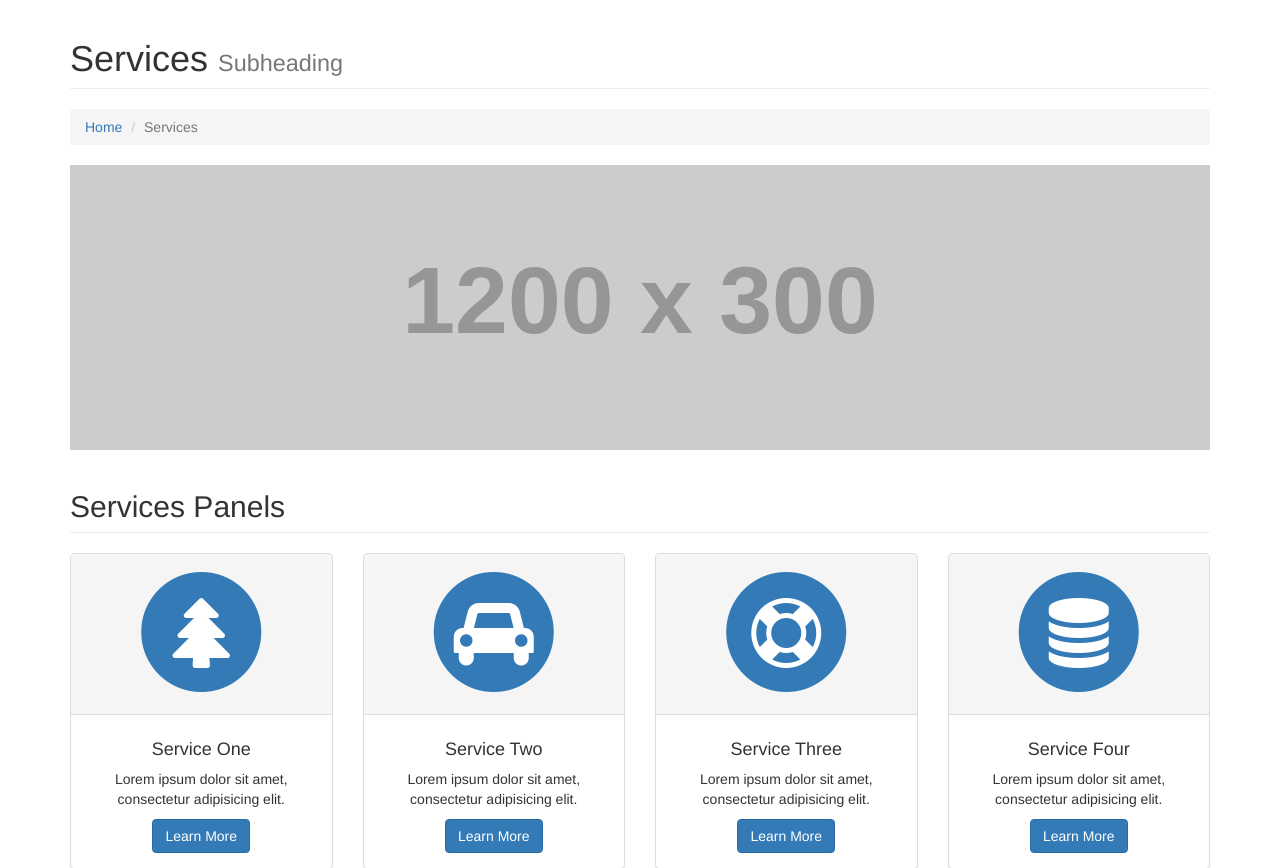
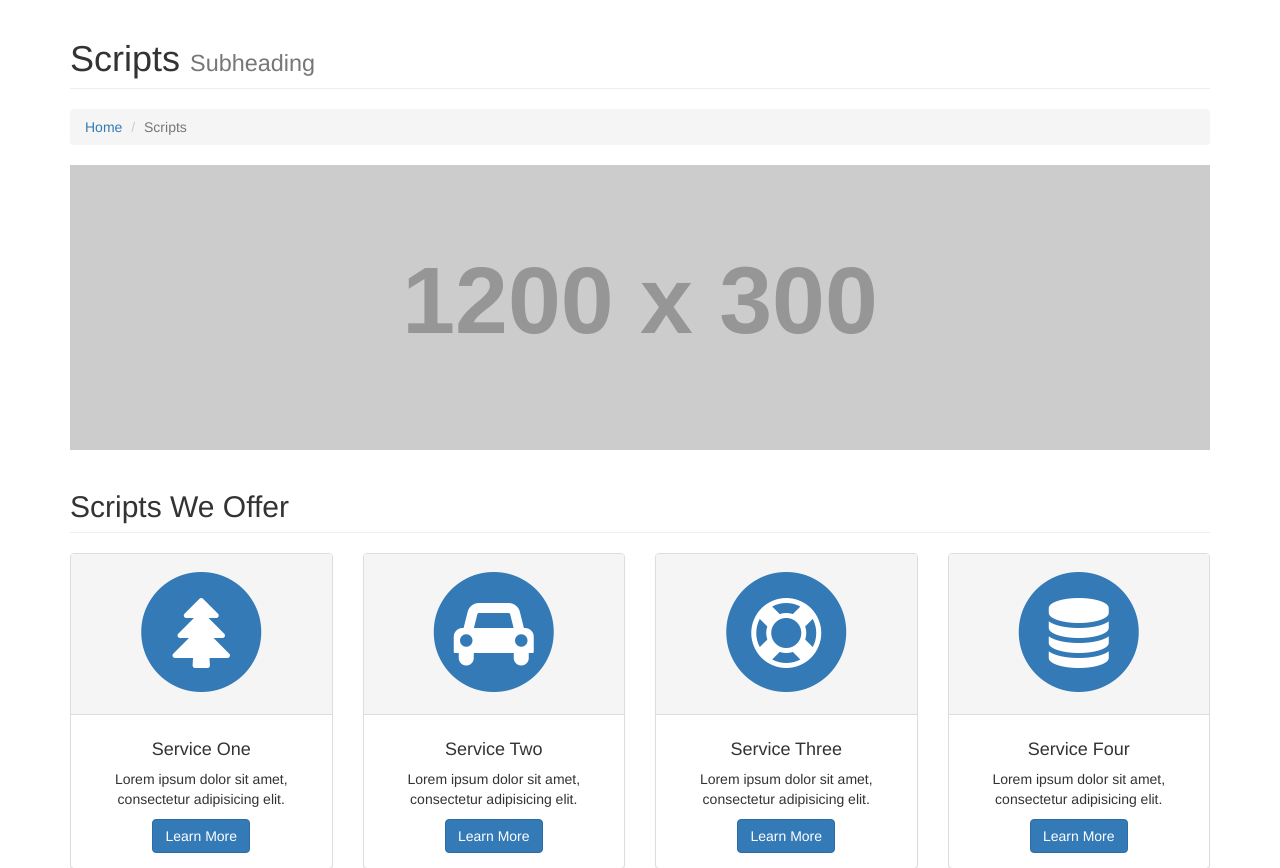
Before and after one commit to NAU-CFL/CFL_Website, a Flask app: page /scripts in a window 1280 px wide. Shown: the part 51-919 px from the top of the page. Run offline with Flask 2, Linux system fonts and the light colour scheme; grey boxes labelled with a size stand in for pictures from a placeholder-image service; some libraries are stand-ins or nearby versions.

Commit message:
trials for scripts

```diff
--- a/app/templates/index.html
+++ b/app/templates/index.html
@@ -56,7 +56,7 @@
                 </div>
                 <div class="panel-body">
                     <p>Description about the Research goes here</p>
-                    <a href="#" class="btn btn-default">Learn More</a>
+                    <a href="/research" class="btn btn-default">Learn More</a>
                 </div>
             </div>
         </div>
@@ -67,7 +67,7 @@
                 </div>
                 <div class="panel-body">
                     <p>Description about our team goes here</p>
-                    <a href="#" class="btn btn-default">Learn More</a>
+                    <a href="/people" class="btn btn-default">Learn More</a>
                 </div>
             </div>
         </div>
@@ -78,7 +78,7 @@
                 </div>
                 <div class="panel-body">
                     <p>Description about the scripts goes here</p>
-                    <a href="#" class="btn btn-default">Learn More</a>
+                    <a href="/scripts" class="btn btn-default">Learn More</a>
                 </div>
             </div>
         </div>
--- a/app/templates/scripts.html
+++ b/app/templates/scripts.html
@@ -6,13 +6,13 @@
     <!-- Page Heading/Breadcrumbs -->
     <div class="row">
         <div class="col-lg-12">
-            <h1 class="page-header">Services
+            <h1 class="page-header">Scripts
                 <small>Subheading</small>
             </h1>
             <ol class="breadcrumb">
                 <li><a href="index.html">Home</a>
                 </li>
-                <li class="active">Services</li>
+                <li class="active">Scripts</li>
             </ol>
         </div>
     </div>
@@ -30,7 +30,7 @@
     <!-- The circle icons use Font Awesome's stacked icon classes. For more information, visit http://fontawesome.io/examples/ -->
     <div class="row">
         <div class="col-lg-12">
-            <h2 class="page-header">Services Panels</h2>
+            <h2 class="page-header">Scripts We Offer</h2>
         </div>
         <div class="col-md-3 col-sm-6">
             <div class="panel panel-default text-center">
--- a/run.py
+++ b/run.py
@@ -1,6 +1,6 @@
 #!flask/bin/python
 
-## Main function to run our web application
+## Main to run our web application
 
 from app import app
 
```
Also changed, not shown: app/scripts/test/stocks.py (added, +43 -0 lines), app/scripts/test/__init__.py (added), 1 other file.
